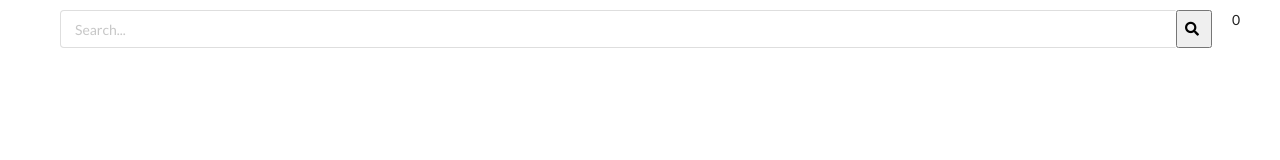
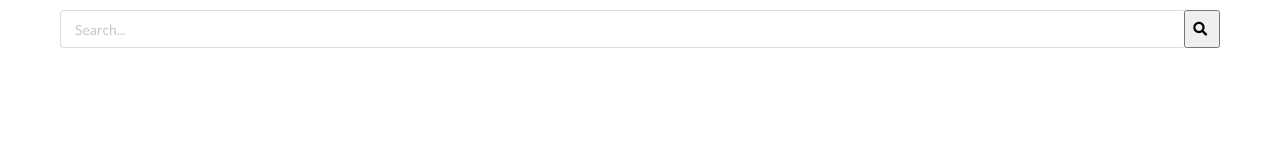
Before and after one commit to kazimincebay/little-project-with-react, a React (Create React App) app: page / in a window 1280 px wide. Shown: the top 160 px of the page. Built offline with nearby package versions, Linux system fonts and the light colour scheme.

Commit message:
I created ImageList component and I list images. Give some Css

```diff
--- a/src/components/App.css
+++ b/src/components/App.css
@@ -1,6 +1,6 @@
-.app-container{
-    display: flex;
-    justify-content: center;
-    padding: 10px 40px;
-
+.app-container {
+  display: flex;
+  justify-content: center;
+  padding: 10px 40px;
+  flex-direction: column;
 }
--- a/src/components/App.js
+++ b/src/components/App.js
@@ -1,5 +1,6 @@
 import React, { Component } from "react";
 import SearchBar from "./SearchBar/SearchBar";
+import ImageList from "./ImageList/ImageList";
 import "./App.css";
 import axios from "axios";
 
@@ -26,7 +27,7 @@ Authorization: "Client-ID ouowgsEn9JTAM7y-LFzVEsGe0z00g5pcTTDnWv_DuVY"
     return (
       <div className="app-container">
         <SearchBar onSearchImage={this.onSearchImage} />
-        {this.state.images.length}
+        <ImageList images={this.state.images}/>
       </div>
     );
   }
--- /dev/null
+++ b/src/components/ImageList/ImageList.css
@@ -0,0 +1,10 @@
+.ImageListContainer{
+    display: grid;
+    grid-template-columns: repeat(auto-fill,minmax(300px,1fr));
+    grid-gap: 10px;
+    padding-top: 10px;
+
+}
+.ImageListContainer img {
+    width: 300px;
+}
--- /dev/null
+++ b/src/components/ImageList/ImageList.js
@@ -0,0 +1,16 @@
+import React from "react";
+import "./ImageList.css"
+
+const ImageList = ({ images }) => {
+  const preparedImageList = images.map((image) => {
+    return <img key={image.id} src={image.urls.small} alt="" />;
+  });
+
+  return (
+    <div className="ImageListContainer">
+      {preparedImageList}
+    </div>
+  );
+};
+
+export default ImageList;
```
